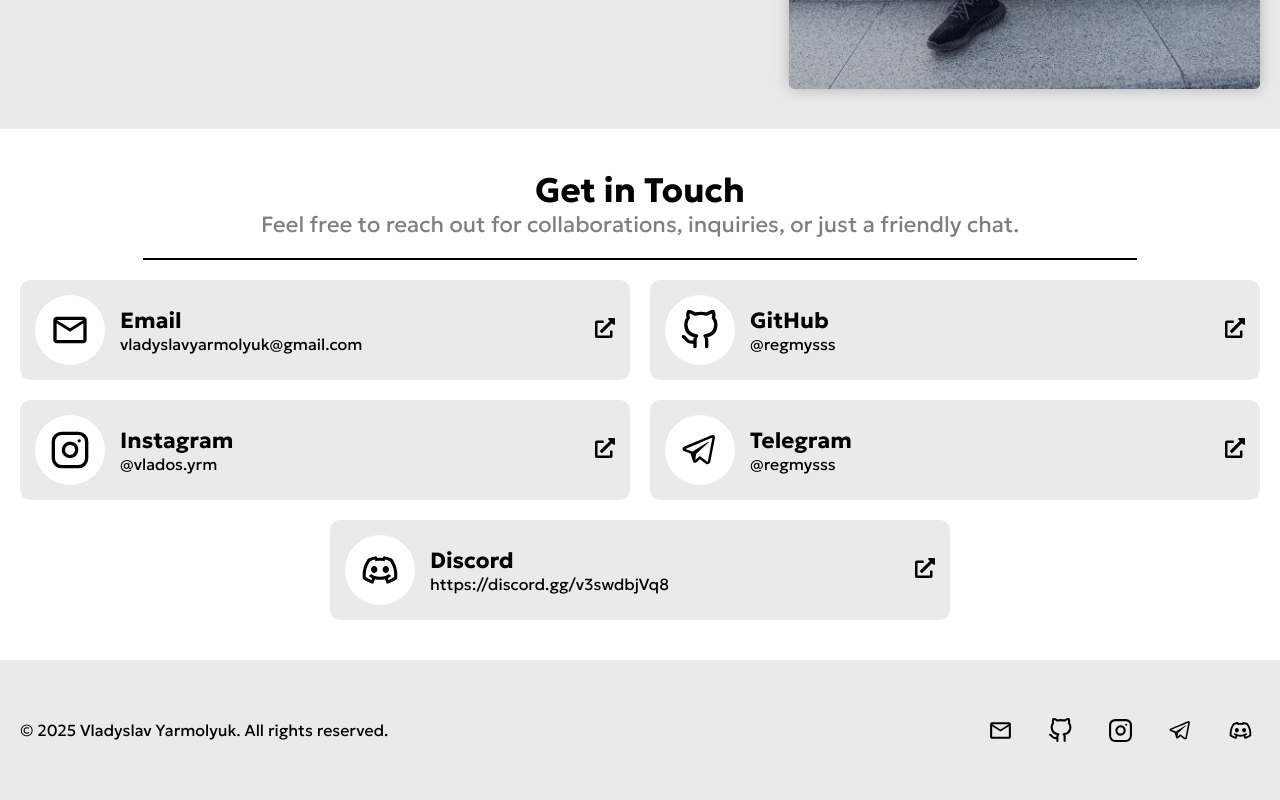
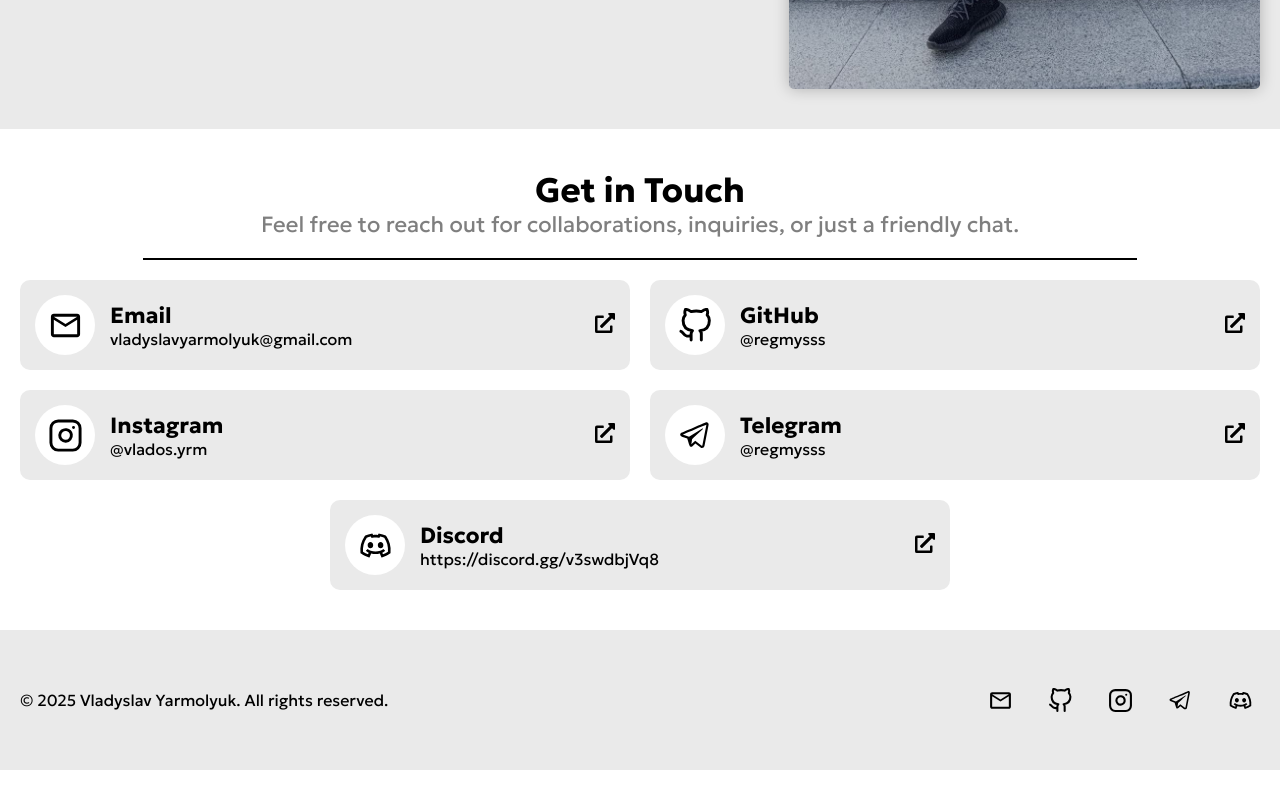
Before and after one commit to regmysss/regmysss.github.io, a React (Vite) app: page / in a window 1280 px wide. Shown: the part 2909-3709 px from the top of the page. After the commit the page ends 3679 px from the top, so only its background shows below. Built offline with nearby package versions, Linux system fonts and the light colour scheme.

Commit message:
fix: Adjust contact icon dimensions for consistency in design

```diff
--- a/src/styles/contact.css
+++ b/src/styles/contact.css
@@ -43,14 +43,14 @@
 
 .contact-icon {
     background-color: var(--main-background-color);
-    width: 70px;
-    height: 70px;
+    width: 60px;
+    height: 60px;
     display: flex;
     justify-content: center;
     align-items: center;
     flex-shrink: 0;
     border-radius: 999px;
-    font-size: 40px;
+    font-size: 35px;
 }
 
 .contact-details h3 {
```
